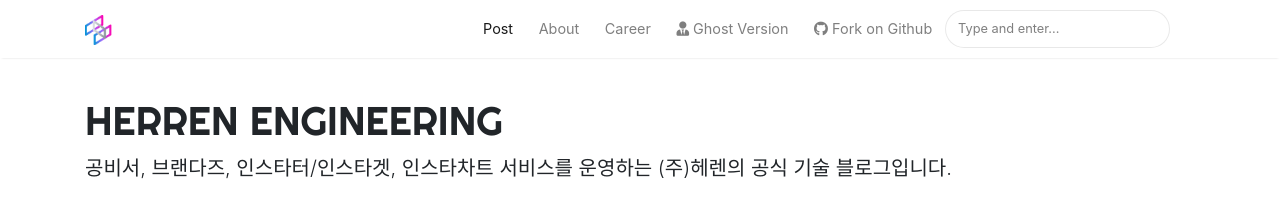
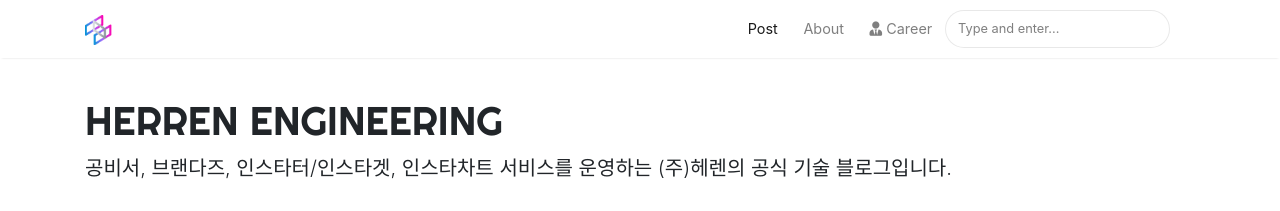
Before and after one commit to herrenofficial/engineering-blog, a Jekyll site: the page built from index.html, in a window 1280 px wide. Shown: the top 211 px of the page. Built offline with Jekyll 4.4.1, drawn with Linux system fonts in a browser that asks for light colours; nearby versions of some CDN libraries; the list of posts is cut into pages by our own code.

Commit message:
Update default.html

```diff
--- a/_layouts/default.html
+++ b/_layouts/default.html
@@ -76,15 +76,8 @@
                 </li>
 
                 <li class="nav-item">
-                <a target="_blank" class="nav-link" href="https://bootstrapstarter.com/bootstrap-templates/template-mediumish-bootstrap-jekyll/"> Career</a>
-                </li>
-
-                <li class="nav-item">
-                <a target="_blank" class="nav-link" href="https://www.wowthemes.net/themes/mediumish-ghost/"><i class="fas fa-user-tie"></i> Ghost Version</a>
-                </li>
-
-                <li class="nav-item">
-                <a target="_blank" class="nav-link" href="https://github.com/wowthemesnet/mediumish-theme-jekyll"><i class="fab fa-github"></i> Fork on Github</a>
+                <a target="_blank" class="nav-link" href="https://bootstrapstarter.com/bootstrap-templates/template-mediumish-bootstrap-jekyll/">
+			<i class="fas fa-user-tie"></i> Career</a>
                 </li>
 
                 {% include search-lunr.html %}
```
